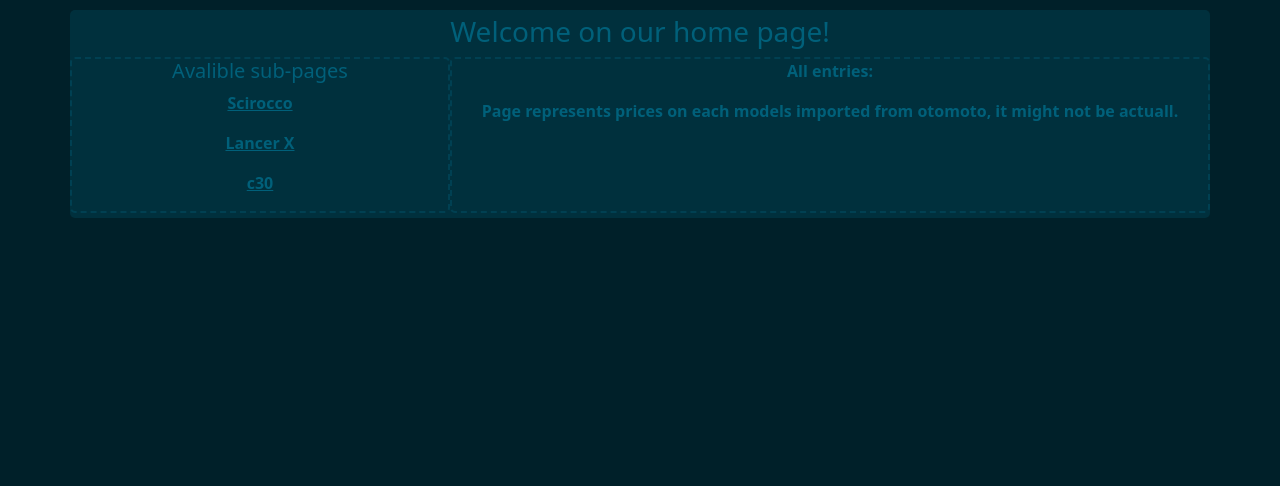
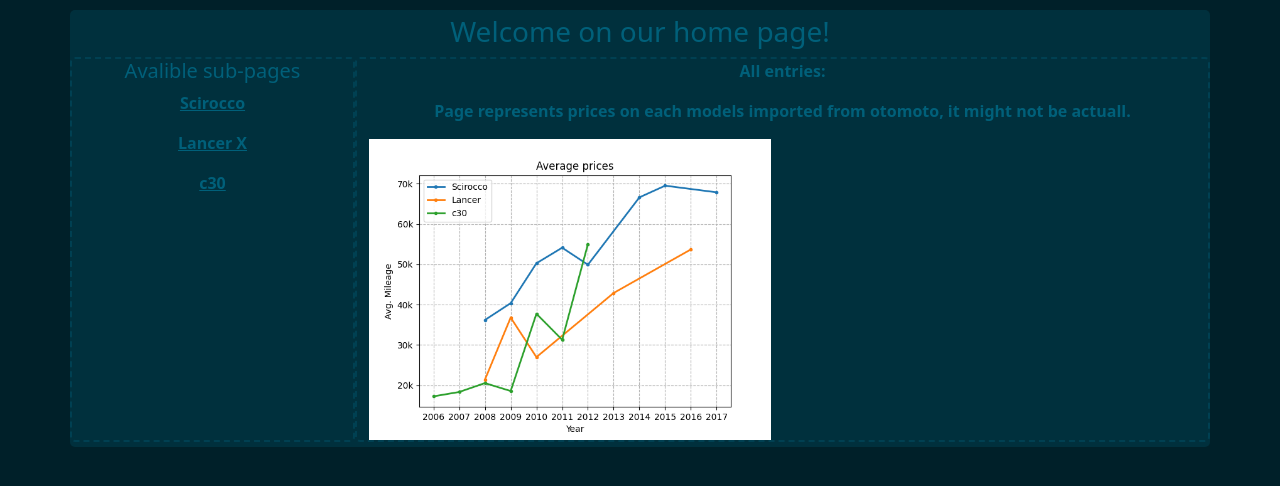
Before and after one commit to MckCieply/Full-Stack-Project, a Django app: page / in a window 1280 px wide. Shown: the top 486 px of the page. Run offline with Django 4.2, Linux system fonts and the light colour scheme.

Commit message:
Plot embeded into homepage

```diff
--- a/otofeature/cardeals/static/main.css
+++ b/otofeature/cardeals/static/main.css
@@ -48,3 +48,7 @@ a{
 ::-webkit-scrollbar-thumb:hover{
     background: #005066;
 }
+
+#graph{
+    width:100%;
+}
--- a/otofeature/cardeals/templates/cardeals/home.html
+++ b/otofeature/cardeals/templates/cardeals/home.html
@@ -14,7 +14,7 @@
     <div class="container text-center">
         <h3> Welcome on our home page!</h3>
         <div class="row">
-            <div class="col-4" id="main">
+            <div class="col-3" id="main">
                 <h5>Avalible sub-pages</h5>
 
                 <p><a href="roccodeals">Scirocco</a></p>
@@ -22,10 +22,20 @@
                 <p><a href="c30">c30</a></p>
 
             </div>
-            <div class="col-8" id ="main">
-                <p> All entries: </p>
-                <p> Page represents prices on each models imported from otomoto, it might not be
-                    actuall. </p>
+            <div class="col-9" id ="main">
+                <div class="row">
+                    <p> All entries: </p>
+                    <p> Page represents prices on each models imported from otomoto, it might not be
+                        actuall. </p>
+                </div>
+                <div class="row">
+                    <div class="col-6">
+                    <img src="{% static '/PricePlot.png'%}" alt="PricePlot" id="graph">
+                    </div>
+                    <div class="col-6">
+
+                    </div>
+                </div>
             </div>
         </div>
     </div>
--- a/price_plot.py
+++ b/price_plot.py
@@ -49,4 +49,4 @@ ax.yaxis.set_major_formatter(ticker.FixedFormatter(majors))
 ax.xaxis.set_major_locator(ML(1))
 ax.grid(True, linestyle="--" )
 plt.savefig("otofeature\cardeals\static\PricePlot.png")
-plt.show()
+# plt.show()
```
